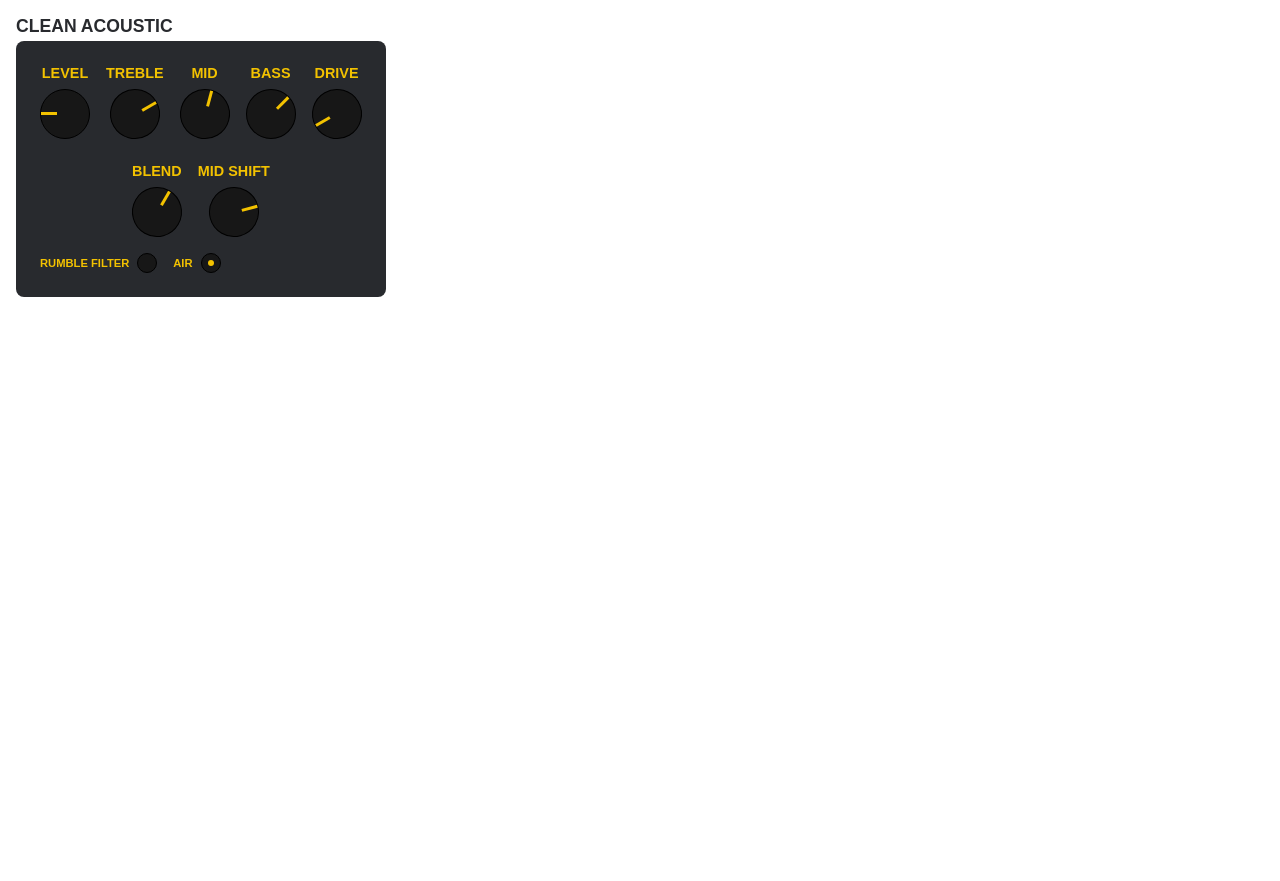
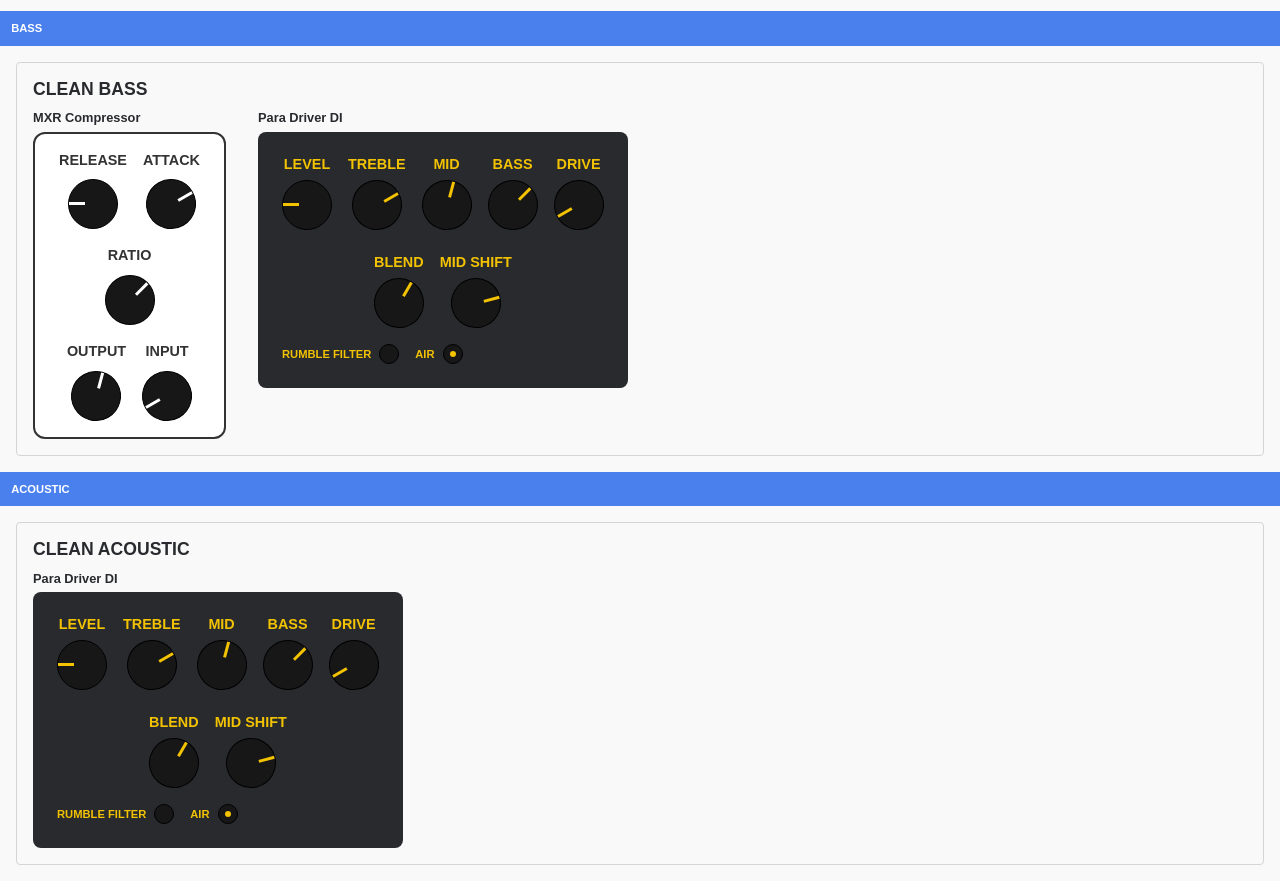
Before and after one commit to iforwms/paradriver, a PHP site: page / in a window 1280 px wide. Before the commit the page ends 297 px from the top, so only its background shows below. Run offline with PHP 8.4, Linux system fonts and the light colour scheme.

Commit message:
Refactor to allow multiple pedals

```diff
--- a/index.php
+++ b/index.php
@@ -1,17 +1,27 @@
 <?php
-$presets = json_decode(file_get_contents(__DIR__ . "/presets.json"), true); ?>
+$data = [];
+$entries = json_decode(file_get_contents(__DIR__ . "/presets.json"), true);
+foreach ($entries as $entry) {
+    $data[$entry["instrument"]][] = $entry;
+}
+?>
 
 <!doctype html>
 <html>
 <head>
 <meta name="viewport" content="width=device-width, initial-scale=1, shrink-to-fit=no">
+<title>Para Driver Presets</title>
 <style>
 body {
-color: #f3c200;
+background-color: #f9f9f9;
+color: #282a2e;
 padding: 0;
 margin: 0;
 font-family: sans-serif;
 font-weight: 600;
+}
+.paradriver {
+color: #f3c200;
 }
 .button {
 margin-left: .5em;
@@ -60,20 +70,47 @@ label {
 font-size: .9em;
 text-transform: uppercase;
 }
-h2 {
+h2, h3{
 margin-top: 0;
 text-transform: uppercase;
 font-size: 1.1em;
 margin-bottom: .25em;
 color: #282a2e;
 }
+h2 {
+background-color: #4980ee;
+padding: 1em;
+font-size: .7em;
+margin-top: 1em;
+color: #fff;
+margin-bottom: 0;
+}
+h4 {
+margin-top: .5em;
+margin-bottom: .5em;
+font-size: .8em;
+color: #282a2e;
+}
 </style>
 </head>
 <body>
+<?php foreach ($data as $instrument => $presets): ?>
+<h2><?= $instrument ?></h2>
+
 <?php foreach ($presets as $preset): ?>
-<div style="padding: 1em;">
-    <?php include __DIR__ . "/pedal.blade.php"; ?>
+<div style="margin: 1em; border: 1px solid #d5d5d5; border-radius: 4px; padding: 1em;">
+    <h3><?= $preset['name'] ?></h3>
+    <div style="display: flex;">
+    <?php foreach($preset['pedals'] as $pedal): ?>
+        <?php if(file_exists(__DIR__ . "/templates/pedals/{$pedal['id']}.blade.php")): ?>
+            <?php include __DIR__ . "/templates/pedals/{$pedal['id']}.blade.php"; ?>
+        <?php else: ?>
+            <?php include __DIR__ . "/templates/pedals/missing.blade.php"; ?>
+        <?php endif; ?>
+    <?php endforeach; ?>
+    </div>
 </div>
+<?php endforeach; ?>
 <?php endforeach; ?>
 </body>
 </html>
--- a/presets.json
+++ b/presets.json
@@ -1,7 +1,25 @@
 [
   {
-    "name": "Clean acoustic",
-    "instrument": "acoustic",
+    "name": "Clean Bass",
+    "instrument": "bass",
+    "pedals": [
+      {
+        "id": "mxr87",
+        "name": "MXR Compressor",
+        "type": "compressor",
+        "settings": {
+          "release": 270,
+          "attack": 60,
+          "output": 15,
+          "ratio": 45,
+          "input": 240
+        }
+      },
+      {
+        "id": "paradriver",
+        "name": "Para Driver DI",
+        "type": "di",
+        "settings": {
           "level": 270,
           "treble": 60,
           "mid": 15,
@@ -12,4 +30,29 @@
           "rumble": 0,
           "air": 1
         }
+      }
     ]
+  },
+  {
+    "name": "Clean acoustic",
+    "instrument": "acoustic",
+    "pedals": [
+      {
+        "id": "paradriver",
+        "name": "Para Driver DI",
+        "type": "di",
+        "settings": {
+          "level": 270,
+          "treble": 60,
+          "mid": 15,
+          "bass": 45,
+          "drive": 240,
+          "blend": 30,
+          "mid_shift": 75,
+          "rumble": 0,
+          "air": 1
+        }
+      }
+    ]
+  }
+]
--- a/knob.blade.php
+++ b/templates/knob.blade.php
@@ -1,6 +1,6 @@
 <div class="effect">
     <label style=""><?= $title; ?></label>
     <div style="transform: rotate(<?= $value; ?>deg);" class="knob">
-        <div class="indicator"></div>
+        <div class="indicator" style="<?= isset($indicator_colour) ? "background-color: $indicator_colour;" : ""; ?>"></div>
     </div>
 </div>
--- /dev/null
+++ b/templates/pedals/missing.blade.php
@@ -0,0 +1,4 @@
+<div style="margin-right: 2em; flex-direction: column; text-align: center; line-height: 1.5; background-color: #fff; border: 2px solid #333; color: #333; display: flex; justify-content: center; align-items: center; border-radius: 12px; padding: 1em;">
+    <span>Pedal template for</span>
+    <span style="color: #ee4949;"><?= $pedal['name']; ?></span><span>is missing</span>
+</div>
--- /dev/null
+++ b/templates/pedals/mxr87.blade.php
@@ -0,0 +1,17 @@
+<div>
+    <h4><?= $pedal['name']; ?></h4>
+
+    <div style="margin-right: 2em; flex-direction: column; text-align: center; line-height: 1.5; background-color: #fff; border: 2px solid #333; color: #333; display: flex; justify-content: center; align-items: center; border-radius: 12px; padding: 1em;">
+        <div style="display: flex;">
+            <?php $title = "Release"; $value = $pedal['settings']['release']; $indicator_colour = "#fff"; include __DIR__ . "/../knob.blade.php"; ?>
+            <?php $title = "Attack"; $value = $pedal['settings']['attack']; $indicator_colour = "#fff"; include __DIR__ . "/../knob.blade.php"; ?>
+        </div>
+        <div style="display: flex; margin-top: 1em;">
+            <?php $title = "Ratio"; $value = $pedal['settings']['ratio']; $indicator_colour = "#fff"; include __DIR__ . "/../knob.blade.php"; ?>
+        </div>
+        <div style="display: flex; margin-top: 1em;">
+            <?php $title = "Output"; $value = $pedal['settings']['output']; $indicator_colour = "#fff"; include __DIR__ . "/../knob.blade.php"; ?>
+            <?php $title = "Input"; $value = $pedal['settings']['input']; $indicator_colour = "#fff"; include __DIR__ . "/../knob.blade.php"; ?>
+        </div>
+    </div>
+</div>
--- /dev/null
+++ b/templates/pedals/paradriver.blade.php
@@ -0,0 +1,37 @@
+<div class="paradriver">
+    <h4><?= $pedal['name']; ?></h4>
+
+    <div class="box">
+        <div style="display: flex;">
+            <?php $indicator_colour = "#f3c200"; $title = "Level"; $value = $pedal['settings']['level']; include __DIR__ . "/../knob.blade.php"; ?>
+            <?php $title = "Treble"; $value = $pedal['settings']['treble']; include __DIR__ . "/../knob.blade.php"; ?>
+            <?php $title = "Mid"; $value = $pedal['settings']['mid']; include __DIR__ . "/../knob.blade.php"; ?>
+            <?php $title = "Bass"; $value = $pedal['settings']['bass']; include __DIR__ . "/../knob.blade.php"; ?>
+            <?php $title = "Drive"; $value = $pedal['settings']['drive']; include __DIR__ . "/../knob.blade.php"; ?>
+        </div>
+
+        <div style="justify-content: center; margin-top: 1.5em; display: flex;">
+            <?php $title = "Blend"; $value = $pedal['settings']['blend']; include __DIR__ . "/../knob.blade.php"; ?>
+            <?php $title = "Mid Shift"; $value = $pedal['settings']['mid_shift']; include __DIR__ . "/../knob.blade.php"; ?>
+        </div>
+
+        <div style="margin-top: 1em; margin-left: .5em; display: flex;">
+            <div class="" style="align-items: center; display: flex; flex-direction: row;">
+                <label style="font-size: .7em;">Rumble Filter</label>
+                <div class="button">
+                    <?php if($pedal['settings']['rumble'] === 1): ?>
+                    <div style="height: 6px; width: 6px; border-radius: 100%; background-color: #f3c200;"></div>
+                    <?php endif; ?>
+                </div>
+            </div>
+            <div class="" style="margin-left: 1em; align-items: center; display: flex; flex-direction: row;">
+                <label style="font-size: .7em;">Air</label>
+                <div class="button">
+                    <?php if($pedal['settings']['air'] === 1): ?>
+                    <div style="height: 6px; width: 6px; border-radius: 100%; background-color: #f3c200;"></div>
+                    <?php endif; ?>
+                </div>
+            </div>
+        </div>
+    </div>
+</div>
```
Also changed, not shown: pedal.blade.php (deleted, +0 -35 lines). Lines whose indentation alone changed are shown as unchanged.
